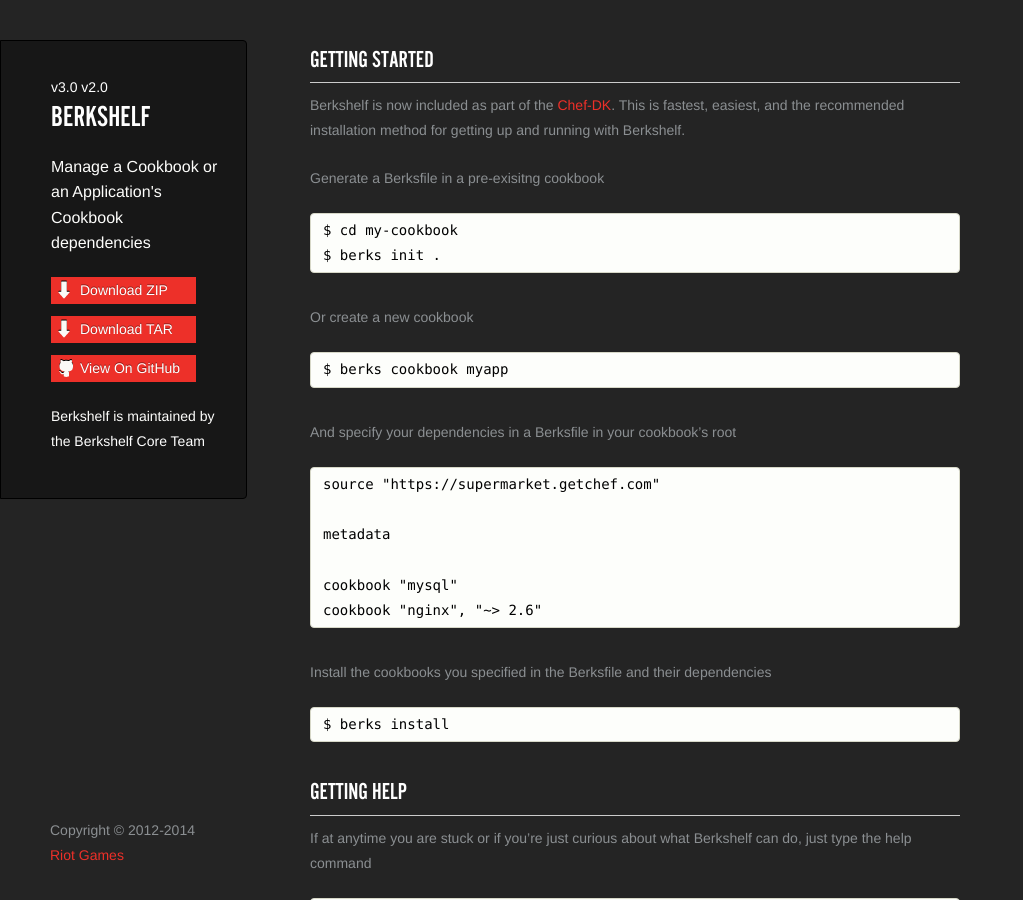
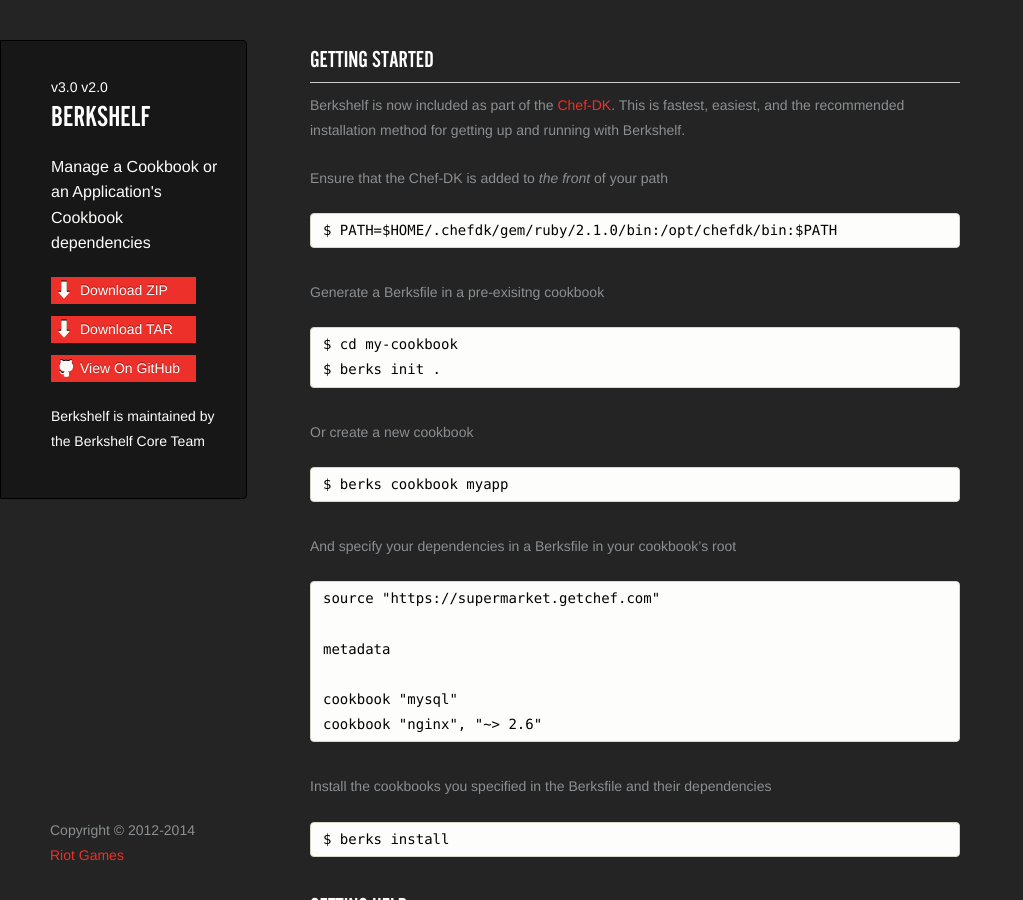
Before and after one commit to berkshelf/berkshelf, a Jekyll site: the page built from index.html, in a window 1280 px wide and 900 px high. Shown: the whole window, without its empty margins (0-1023 px from the left). Built offline with Jekyll 4.4.1, drawn with Linux system fonts in a browser that asks for light colours.

Commit message:
add path manipulation instructions to frontpage

```diff
--- a/_includes/index.md
+++ b/_includes/index.md
@@ -1,6 +1,10 @@
 ## Getting Started
 
 Berkshelf is now included as part of the [Chef-DK](http://getchef.com/downloads/chef-dk). This is fastest, easiest, and the recommended installation method for getting up and running with Berkshelf.
+
+Ensure that the Chef-DK is added to *the front* of your path
+
+    $ PATH=$HOME/.chefdk/gem/ruby/2.1.0/bin:/opt/chefdk/bin:$PATH
 
 Generate a Berksfile in a pre-exisitng cookbook
 
```
